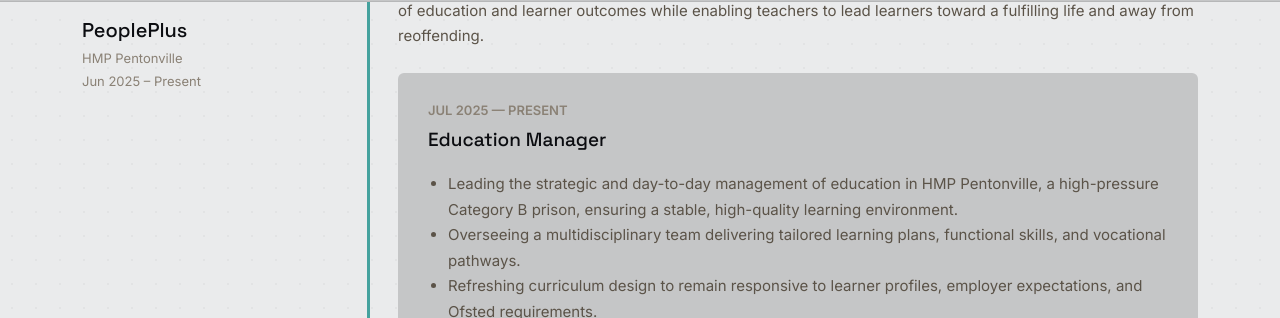
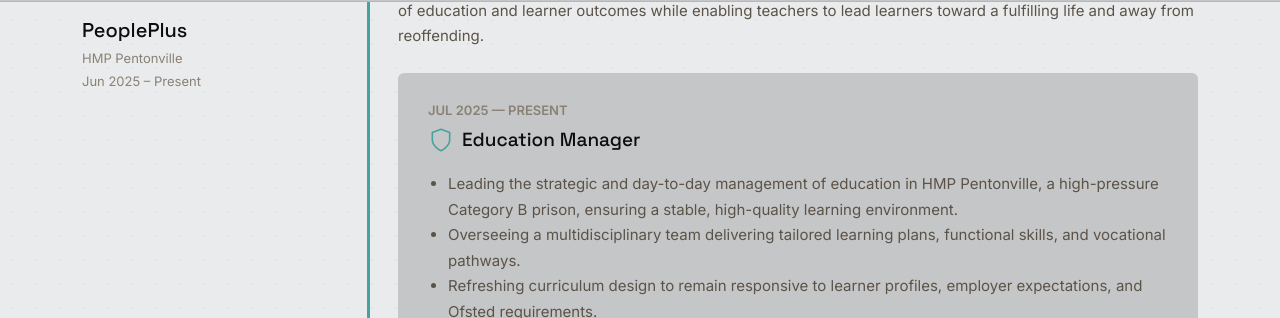
Before and after one commit to Eneekay/nekarantanis, a Jekyll site: the page built from About.html, in a window 1280 px wide and 900 px high, scrolled down 558 px. Shown: the part 132-450 px from the top of the window. Built offline with Jekyll 4.4.1, drawn with Linux system fonts in a browser that asks for light colours.

Commit message:
Add per-job icons to the About page career entries
Each position under a company (in _data/roles.yml) can now carry an
icon, rendered next to its title in role-company.html the same way blog
posts show one next to their category - reusing the existing icon-picker
CMS widget and post-icon.html set rather than building a second system.

Assigned icons to all 8 existing roles (shield, briefcase, book, team,
cap, monitor, search, compass) matching what each one was about.

```diff
--- a/_includes/role-company.html
+++ b/_includes/role-company.html
@@ -14,7 +14,10 @@
       {% if position.primary %}
       <div class="info-card{% if c.positions.size > 1 %} mb-3{% endif %}">
         <div class="fs-13 text-faint fw-semibold mb-1">{{ position.dates }}</div>
-        <h3 class="fs-19 mb-3">{{ position.title }}</h3>
+        <div class="d-flex align-items-center gap-2 mb-3">
+          {% if position.icon %}<svg viewBox="0 0 24 24" fill="none" stroke="var(--nk-c2)" stroke-width="1.5" stroke-linecap="round" stroke-linejoin="round" class="heading-icon">{% include post-icon.html icon=position.icon %}</svg>{% endif %}
+          <h3 class="fs-19 mb-0">{{ position.title }}</h3>
+        </div>
         <ul class="fs-15 text-muted-warm mb-3 pl-20">
           {% for b in position.bullets %}<li>{{ b }}</li>{% endfor %}
         </ul>
@@ -27,7 +30,10 @@
       {% else %}
       <div class="subrole">
         <div class="fs-13 text-faint fw-semibold mb-1">{{ position.dates }}</div>
-        <h4 class="fs-16 mb-2">{{ position.title }}</h4>
+        <div class="d-flex align-items-center gap-2 mb-2">
+          {% if position.icon %}<svg viewBox="0 0 24 24" fill="none" stroke="var(--nk-c2)" stroke-width="1.5" stroke-linecap="round" stroke-linejoin="round" class="heading-icon">{% include post-icon.html icon=position.icon %}</svg>{% endif %}
+          <h4 class="fs-16 mb-0">{{ position.title }}</h4>
+        </div>
         <ul class="fs-14-5 text-muted-warm mb-0 pl-20">
           {% for b in position.bullets %}<li>{{ b }}</li>{% endfor %}
         </ul>
--- a/admin/config.yml
+++ b/admin/config.yml
@@ -104,6 +104,11 @@ collections:
                 fields:
                   - { label: "Date range", name: "dates", widget: "string" }
                   - { label: "Title", name: "title", widget: "string" }
+                  - label: "Icon"
+                    name: "icon"
+                    widget: "icon-picker"
+                    required: false
+                    hint: "Click an icon to select it."
                   - { label: "Primary (highlighted box; leave off for earlier roles at the same place)", name: "primary", widget: "boolean", required: false, default: false }
                   - { label: "Bullets", name: "bullets", widget: "list" }
                   - { label: "Tags", name: "tags", widget: "list", required: false }
```
Also changed, not shown: _data/roles.yml (+8 -0 lines).
